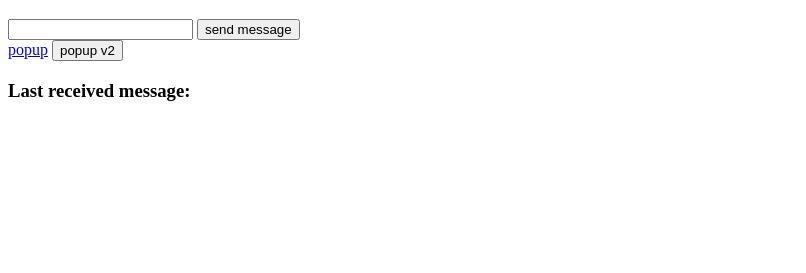
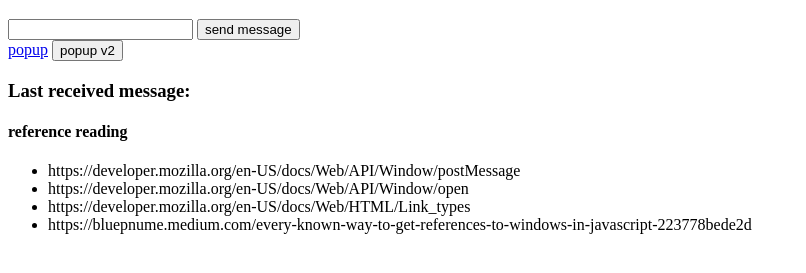
Before and after one commit to aharapu/js-wisdom, a website: page web-app/src/examples/post-message.html in a window 1280 px wide. Shown: the part 61-334 px from the top of the page, without its empty margins (0-806 px from the left). Drawn offline with Linux system fonts and the light colour scheme.

Commit message:
Add some reference reading

```diff
--- a/web-app/src/examples/post-message.html
+++ b/web-app/src/examples/post-message.html
@@ -18,5 +18,16 @@
     </div>
     <h3>Last received message:</h3>
     <p id="received-msg"></p>
+    <h4>reference reading</h4>
+    <ul>
+      <li>
+        https://developer.mozilla.org/en-US/docs/Web/API/Window/postMessage
+      </li>
+      <li>https://developer.mozilla.org/en-US/docs/Web/API/Window/open</li>
+      <li>https://developer.mozilla.org/en-US/docs/Web/HTML/Link_types</li>
+      <li>
+        https://bluepnume.medium.com/every-known-way-to-get-references-to-windows-in-javascript-223778bede2d
+      </li>
+    </ul>
   </body>
 </html>
```
